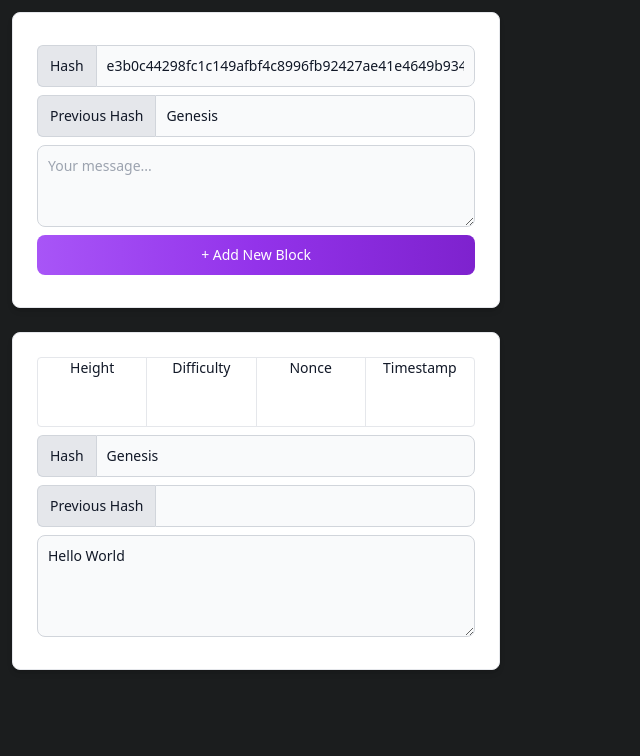
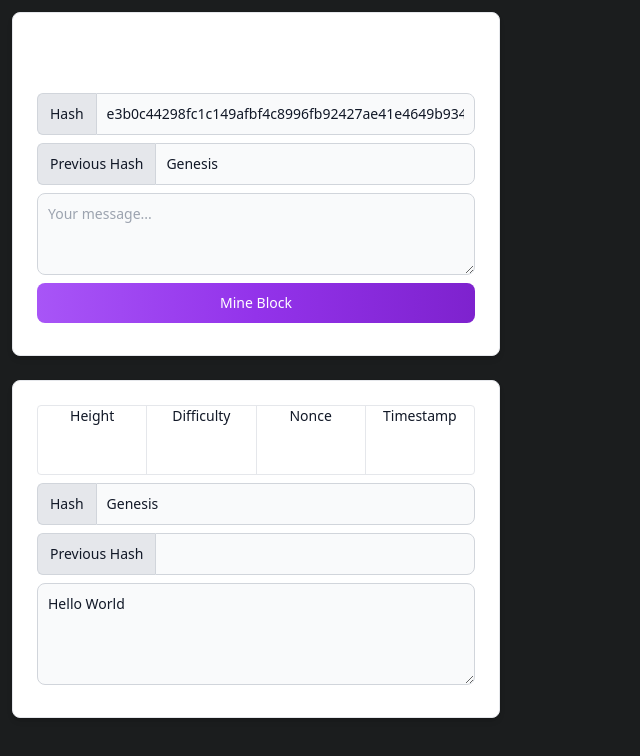
Before and after one commit to waiscodes/demo.blockchain, a React app: page / in a window 1280 px wide. Shown: the top 756 px of the page, without its empty margins (0-640 px from the left). Built offline with nearby package versions, Linux system fonts and the light colour scheme; the HTML template or start-up script is replaced by a standard one.

Commit message:
added mine block copy to add new block

```diff
--- a/src/components/AddBlock.tsx
+++ b/src/components/AddBlock.tsx
@@ -25,6 +25,7 @@ const AddBlock: React.FC<Props> = ({ addBlock, prevBlock }) => {
 			onSubmit={submitTx}
 			className="p-6 m-3 overflow-scroll bg-white rounded-lg border border-gray-200 shadow-md dark:bg-gray-800 dark:border-gray-700"
 		>
+			<h3 className="text-4xl font-semibold text-center mb-4">Add New Block</h3>
 			<div className="flex my-2">
 				<span className="inline-flex items-center px-3 text-sm text-gray-900 bg-gray-200 rounded-l-md border border-r-0 border-gray-300 dark:bg-gray-600 dark:text-gray-400 dark:border-gray-600">
 					Hash
@@ -61,7 +62,7 @@ const AddBlock: React.FC<Props> = ({ addBlock, prevBlock }) => {
 				type="submit"
 				className="w-full bg-gradient-to-r from-purple-500 via-purple-600 to-purple-700 hover:bg-gradient-to-br focus:ring-4 focus:outline-none focus:ring-purple-300 dark:focus:ring-purple-800 font-medium rounded-lg text-sm px-5 py-2.5 text-center mr-2 my-2"
 			>
-				+ Add New Block
+				Mine Block
 			</button>
 		</form>
 	);
```
